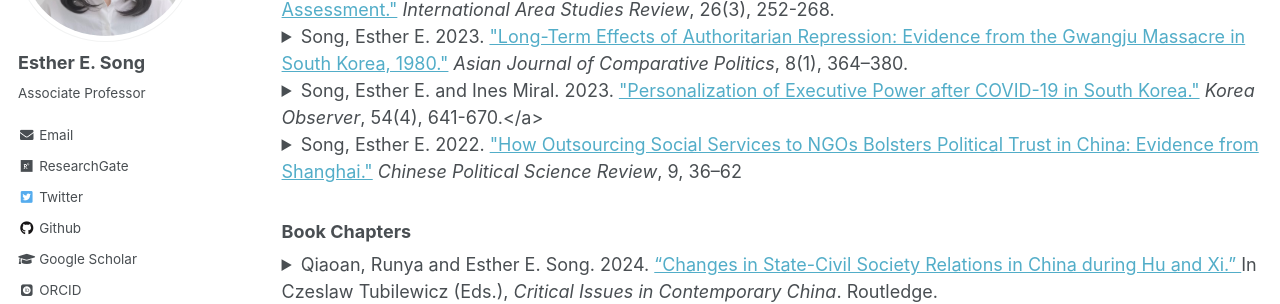
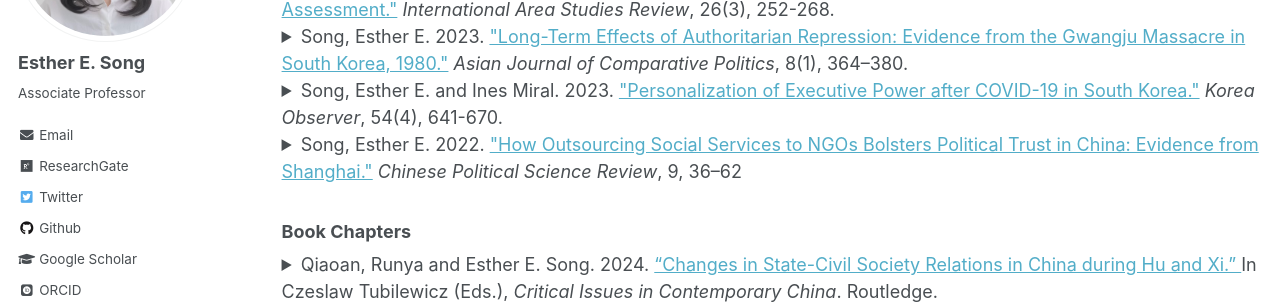
Before and after one commit to ehsong/ehsong.github.io, a Jekyll site: the page built from _pages/research.md, in a window 1280 px wide and 900 px high, scrolled down 1074 px. Shown: the part 153-457 px from the top of the window. Built offline with Jekyll 4.4.1, drawn with Linux system fonts in a browser that asks for light colours; some web fonts are replaced.

Commit message:
Update research.md

```diff
--- a/_pages/research.md
+++ b/_pages/research.md
@@ -65,7 +65,7 @@ In my post-doctoral period at GIGA, I started a second strand of research on glo
 <details style="display:inline"><summary>Song, Esther E. 2023. <a href="https://journals.sagepub.com/doi/epub/10.1177/20578911221147994" target="blank_">"Long-Term Effects of Authoritarian Repression: Evidence from the Gwangju Massacre in South Korea, 1980."</a> <em>Asian Journal of Comparative Politics</em>, 8(1), 364–380.</summary><br><p>What are the long-term effects of authoritarian repression on political trust in a post-democratization context? Using the Gwangju Massacre in South Korea as a case study, this article finds that indirect and direct experience of state-perpetrated violence of the critical-period cohort—who were aged 17–25 during the incident—can have long-term negative effects on trust levels towards the government. Difference-in-difference analysis of national survey data collected in 2008 and 2012 reveals that experience with violence has long-term negative consequences on government trust. Results are robust even when including significant covariates of institutional theories and cultural theories, such as interpersonal trust, evaluation of government performance, as well as satisfaction with the economy. Drawing from memory studies, this article argues that the effects are due to collective memory formed during the critical period.</p></details>
 
 
-<details style="display:inline"><summary>Song, Esther E. and Ines Miral. 2023. <a href="https://scholar.kyobobook.co.kr/article/detail/4010068022214" target="_blank">"Personalization of Executive Power after COVID-19 in South Korea."</a> <em>Korea Observer</em>, 54(4), 641-670.</a></summary><br><p>How has COVID-19 affected the personalization of executive power in South Korea? To answer this question, we draw on the conceptual framework of personalization concerning democracies and autocracies. We find that, personalization attempts were made via mechanism of personnel management (e.g., the appointment of allies within the pandemic-response bureaucracy) and via mechanism violence which consists of enacting the Infectious Diseases Control and Prevention Act, which restricted the freedom of assembly of anti-government forces. However, personnel management was more pronounced than the mechanism of violence due to the role of administrative courts and the National Human Rights Commission, which prevented an outright ban of freedom of assembly. Under the Park administration, many personalization attempts were made but not fully realized due to the fragmented command chain within the pandemic bureaucracy. We discuss the prospects of continued personalization under the Yoon administration via personnel management in the pandemic bureaucracy.</p>
+<details style="display:inline"><summary>Song, Esther E. and Ines Miral. 2023. <a href="https://scholar.kyobobook.co.kr/article/detail/4010068022214" target="_blank">"Personalization of Executive Power after COVID-19 in South Korea."</a> <em>Korea Observer</em>, 54(4), 641-670.</summary><br><p>How has COVID-19 affected the personalization of executive power in South Korea? To answer this question, we draw on the conceptual framework of personalization concerning democracies and autocracies. We find that, personalization attempts were made via mechanism of personnel management (e.g., the appointment of allies within the pandemic-response bureaucracy) and via mechanism violence which consists of enacting the Infectious Diseases Control and Prevention Act, which restricted the freedom of assembly of anti-government forces. However, personnel management was more pronounced than the mechanism of violence due to the role of administrative courts and the National Human Rights Commission, which prevented an outright ban of freedom of assembly. Under the Park administration, many personalization attempts were made but not fully realized due to the fragmented command chain within the pandemic bureaucracy. We discuss the prospects of continued personalization under the Yoon administration via personnel management in the pandemic bureaucracy.</p>
 <p>
 - Part of the research presented at Computational Social Science Workshop, Graduate School of International Studies, Ewha Womans University, Seoul South Korea October 2023
 </p></details>
```
